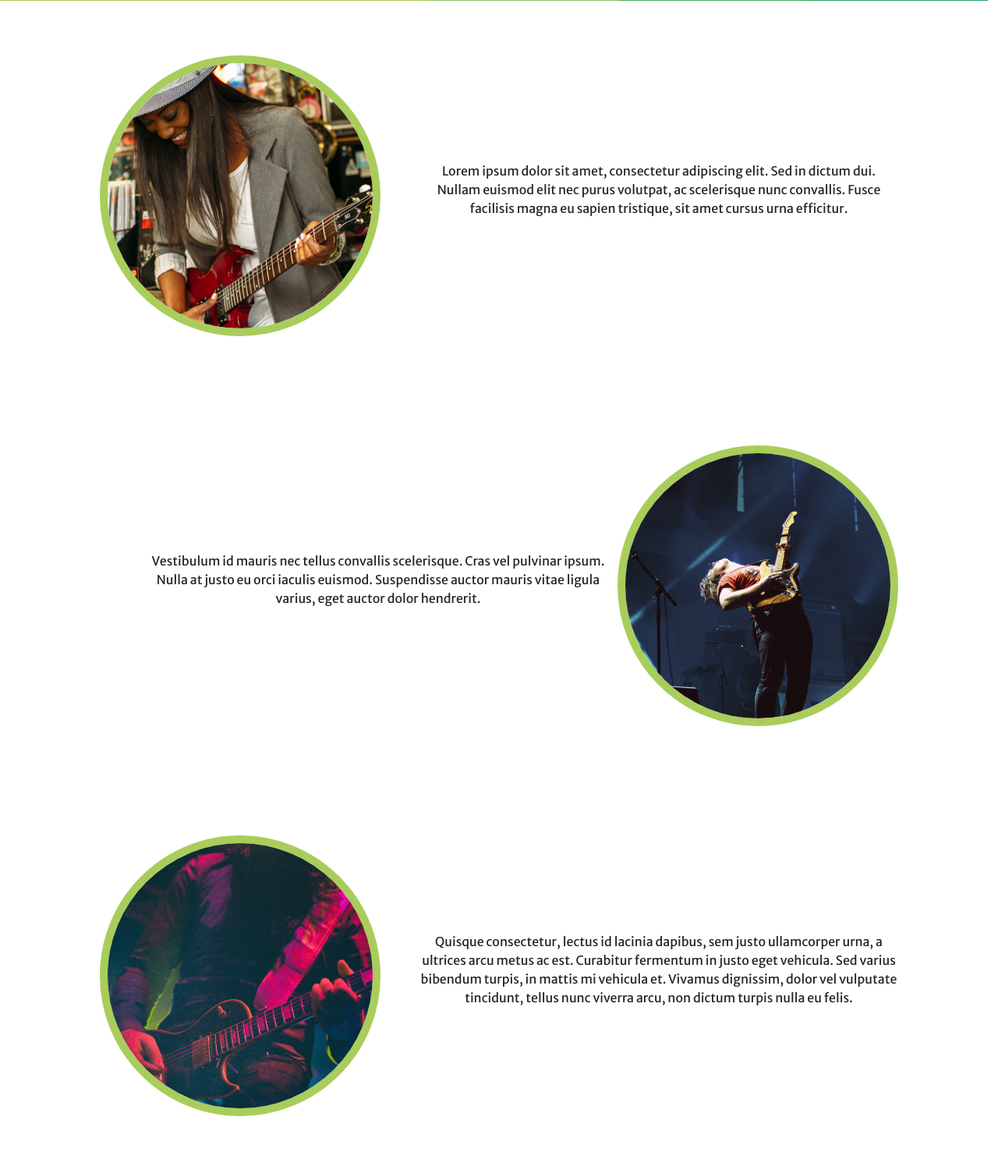
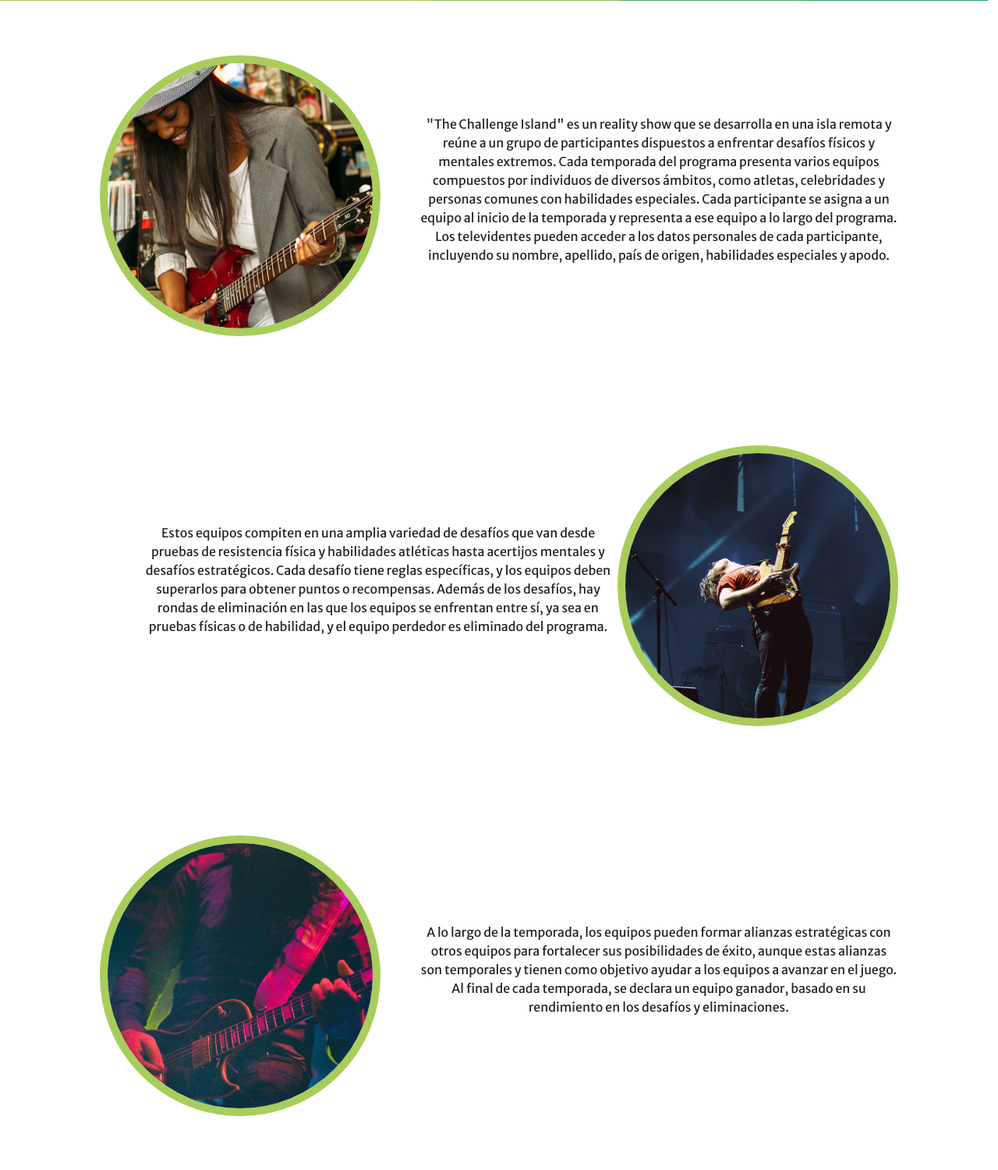
Before and after one commit to Chialvo/Caso-8-The-Challenge-Island, a Django app: page / in a window 1280 px wide. Shown: the part 799-2299 px from the top of the page at 78% size. Run offline with Django 4.2, Linux system fonts and the light colour scheme; some web fonts are replaced.

Commit message:
Templeates modify

```diff
--- a/TheChallengeIsland/TCI/static/css/base.css
+++ b/TheChallengeIsland/TCI/static/css/base.css
@@ -81,6 +81,7 @@ nav{
     justify-content: center;
     margin-right: -50px;
     transition: all 0.3s;
+
 }
 
 .nav-agrupador input{
@@ -139,7 +140,7 @@ nav{
 
 .nav-agrupador-boton:hover span{
     color: var(--color-2);
-    transition: all 0.3s;
+    transition: all 0.35s;
 }
 
 .nav-agrupador span{
--- a/TheChallengeIsland/TCI/templates/home.html
+++ b/TheChallengeIsland/TCI/templates/home.html
@@ -17,19 +17,20 @@
     <div class="home-agrupador">
         <img src="../static/img/01.jpg" alt="">
         <div class="home-descripcion">
-            <p>Lorem ipsum dolor sit amet, consectetur adipiscing elit. Sed in dictum dui. Nullam euismod elit nec purus volutpat, ac scelerisque nunc convallis. Fusce facilisis magna eu sapien tristique, sit amet cursus urna efficitur.</p>
+            <p>"The Challenge Island" es un reality show que se desarrolla en una isla remota y reúne a un grupo de participantes dispuestos a enfrentar desafíos físicos y mentales extremos. Cada temporada del programa presenta varios equipos compuestos por individuos de diversos ámbitos, como atletas, celebridades y personas comunes con habilidades especiales. Cada participante se asigna a un equipo al inicio de la temporada y representa a ese equipo a lo largo del programa. Los televidentes pueden acceder a los datos personales de cada participante, incluyendo su nombre, apellido, país de origen, habilidades especiales y apodo.</p>
         </div>
     </div>
     <div class="home-agrupador row-reverse">
         <img src="../static/img/02.jpg" alt="">
         <div class="home-descripcion">
-            <p>Vestibulum id mauris nec tellus convallis scelerisque. Cras vel pulvinar ipsum. Nulla at justo eu orci iaculis euismod. Suspendisse auctor mauris vitae ligula varius, eget auctor dolor hendrerit.</p>
+            <p>Estos equipos compiten en una amplia variedad de desafíos que van desde pruebas de resistencia física y habilidades atléticas hasta acertijos mentales y desafíos estratégicos. Cada desafío tiene reglas específicas, y los equipos deben superarlos para obtener puntos o recompensas. Además de los desafíos, hay rondas de eliminación en las que los equipos se enfrentan entre sí, ya sea en pruebas físicas o de habilidad, y el equipo perdedor es eliminado del programa.</p>
         </div>
     </div>
     <div class="home-agrupador">
         <img src="../static/img/03.jpg" alt="">
         <div class="home-descripcion">
-            <p>Quisque consectetur, lectus id lacinia dapibus, sem justo ullamcorper urna, a ultrices arcu metus ac est. Curabitur fermentum in justo eget vehicula. Sed varius bibendum turpis, in mattis mi vehicula et. Vivamus dignissim, dolor vel vulputate tincidunt, tellus nunc viverra arcu, non dictum turpis nulla eu felis.</p>
+            <p>A lo largo de la temporada, los equipos pueden formar alianzas estratégicas con otros equipos para fortalecer sus posibilidades de éxito, aunque estas alianzas son temporales y tienen como objetivo ayudar a los equipos a avanzar en el juego. Al final de cada temporada, se declara un equipo ganador, basado en su rendimiento en los desafíos y eliminaciones.</p>
+
         </div>
     </div>
 </main>
```
